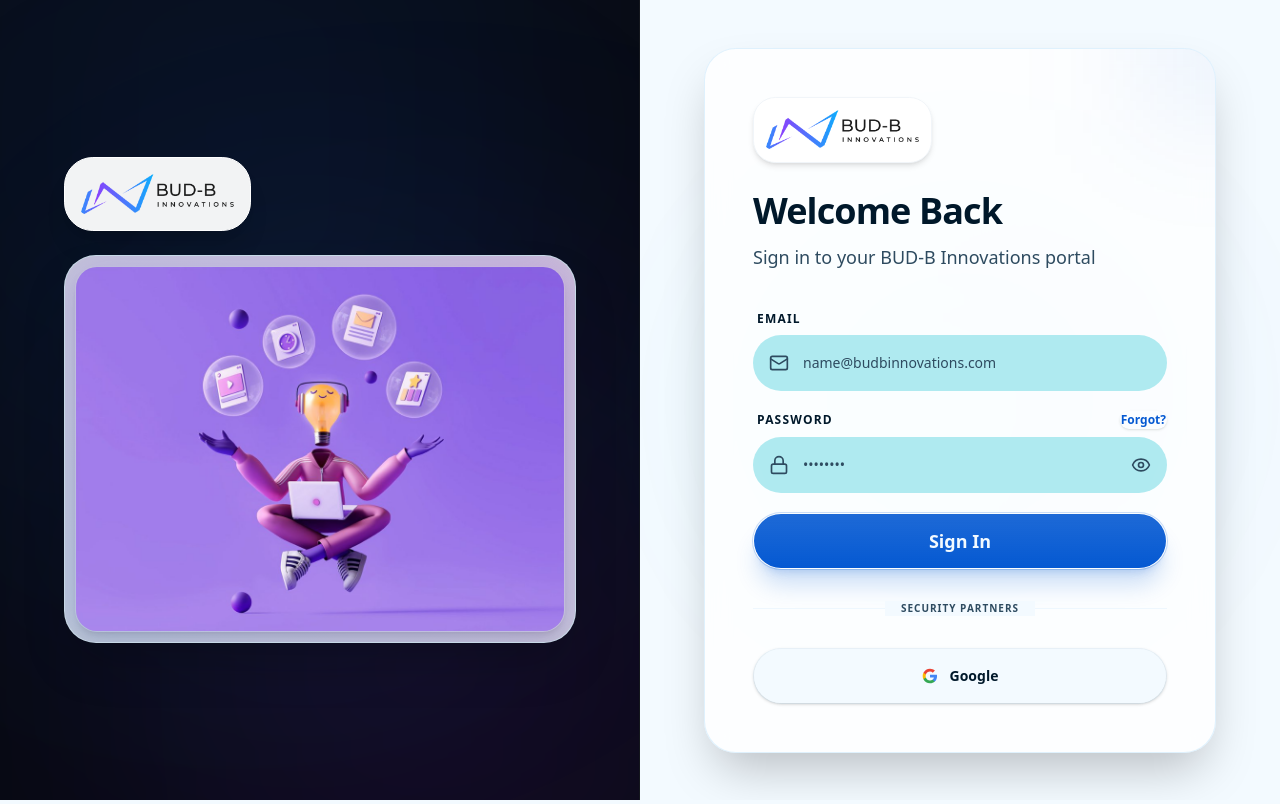
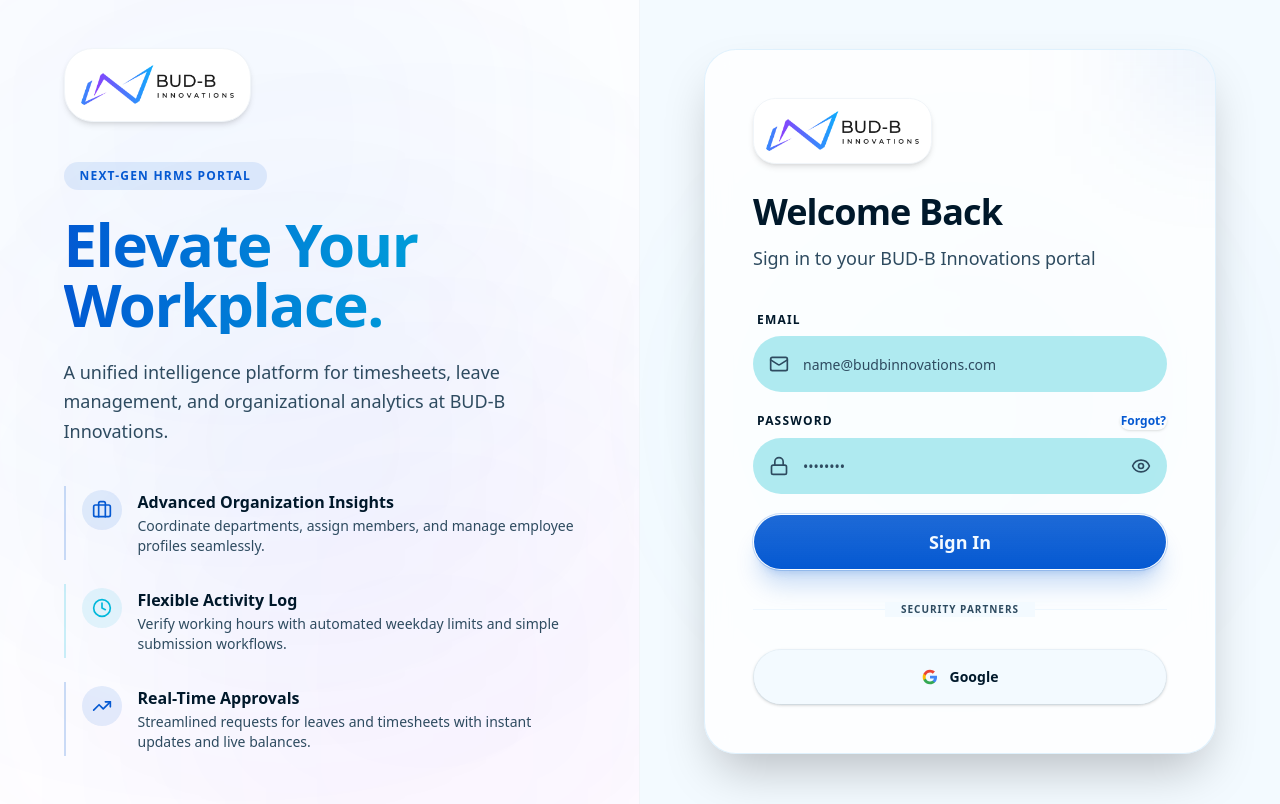
Before and after one commit to Surya-2k4/Bud-B_HR_PORTAL, a Next.js app: page / in a window 1280 px wide. Built offline with nearby package versions, Linux system fonts and the light colour scheme; no server answers.

Commit message:
Fixed UI updates

```diff
--- a/src/app/layout.tsx
+++ b/src/app/layout.tsx
@@ -33,6 +33,7 @@ export default function RootLayout({
           <ThemeProvider
             attribute="class"
             defaultTheme="light"
+            forcedTheme="light"
             enableSystem={false}
             disableTransitionOnChange
           >
--- a/src/app/page.tsx
+++ b/src/app/page.tsx
@@ -2,7 +2,7 @@
 
 import { useState } from 'react';
 import { motion, AnimatePresence } from 'framer-motion';
-import { Briefcase, Mail, Lock, ArrowRight, ChevronLeft, UserPlus, ShieldCheck, Eye, EyeOff } from 'lucide-react';
+import { Briefcase, Mail, Lock, ArrowRight, ChevronLeft, UserPlus, ShieldCheck, Eye, EyeOff, Clock, TrendingUp } from 'lucide-react';
 import { Button } from '@/components/ui/button';
 import { Input } from '@/components/ui/input';
 import { Label } from '@/components/ui/label';
@@ -83,7 +83,7 @@ export default function LoginPage() {
   return (
     <div className="min-h-screen flex flex-col lg:flex-row bg-background overflow-hidden">
       {/* Left Side: Branding & Info */}
-      <div className="hidden lg:flex lg:w-1/2 bg-[#080B11] relative overflow-hidden items-center justify-center p-12 border-r border-white/5">
+      <div className="hidden lg:flex lg:w-1/2 bg-white dark:bg-[#080B11] relative overflow-hidden items-center justify-center p-12 border-r border-slate-100 dark:border-white/5">
         {/* Animated Background Elements */}
         <div className="absolute inset-0 pointer-events-none">
           <motion.div
@@ -93,7 +93,7 @@ export default function LoginPage() {
               y: [0, -30, 0],
             }}
             transition={{ duration: 15, repeat: Infinity, ease: "easeInOut" }}
-            className="absolute top-[-20%] left-[-10%] w-[80%] h-[80%] bg-blue-600/10 rounded-full blur-[140px]"
+            className="absolute top-[-20%] left-[-10%] w-[80%] h-[80%] bg-blue-600/5 dark:bg-blue-600/10 rounded-full blur-[140px]"
           />
           <motion.div
             animate={{
@@ -102,7 +102,7 @@ export default function LoginPage() {
               y: [0, 40, 0],
             }}
             transition={{ duration: 18, repeat: Infinity, ease: "easeInOut" }}
-            className="absolute bottom-[-20%] right-[-10%] w-[80%] h-[80%] bg-purple-600/10 rounded-full blur-[140px]"
+            className="absolute bottom-[-20%] right-[-10%] w-[80%] h-[80%] bg-purple-600/5 dark:bg-purple-600/10 rounded-full blur-[140px]"
           />
           <motion.div
             animate={{
@@ -111,34 +111,65 @@ export default function LoginPage() {
               y: [-20, 20, -20],
             }}
             transition={{ duration: 22, repeat: Infinity, ease: "easeInOut" }}
-            className="absolute top-[30%] left-[20%] w-[50%] h-[50%] bg-cyan-500/10 rounded-full blur-[120px]"
+            className="absolute top-[30%] left-[20%] w-[50%] h-[50%] bg-cyan-500/5 dark:bg-cyan-500/10 rounded-full blur-[120px]"
           />
         </div>
 
-        <div className="relative z-10 text-white max-w-lg w-full flex flex-col gap-6">
+        <div className="relative z-10 text-slate-900 dark:text-white max-w-lg w-full flex flex-col gap-10">
           <motion.div
             initial={{ opacity: 0, y: 30 }}
             animate={{ opacity: 1, y: 0 }}
             transition={{ duration: 0.8, ease: "easeOut" }}
-            className="flex flex-col gap-6"
+            className="flex flex-col gap-10"
           >
             {/* Logo container with white background to make the black text of the logo pop */}
-            <div className="bg-white/95 rounded-2xl p-4 shadow-xl flex items-center justify-center border border-white max-w-[280px] self-center lg:self-start">
+            <div className="bg-white rounded-2xl p-4 shadow-md flex items-center justify-center border border-slate-100 dark:border-white/10 max-w-[280px] self-center lg:self-start">
               <img src="/logo.png" alt="BUD-B Innovations Logo" className="h-10 w-auto object-contain" />
             </div>
 
-            {/* Main Branding Banner Image Container */}
-            <div className="glass dark:glass-dark rounded-[32px] p-2.5 border border-white/10 dark:border-white/5 shadow-2xl bg-white/5 backdrop-blur-xl relative overflow-hidden group">
-              <div className="absolute inset-0 bg-gradient-to-tr from-blue-500/10 to-purple-500/10 opacity-50 pointer-events-none" />
+            {/* Redesigned Modern Text & Components (Cardless) */}
+            <div className="space-y-6">
+              <span className="text-xs font-black uppercase tracking-widest text-primary bg-primary/10 px-4 py-1.5 rounded-full inline-block">
+                Next-Gen HRMS Portal
+              </span>
+              <h1 className="text-5xl lg:text-6xl font-black tracking-tight leading-none bg-gradient-to-r from-primary to-cyan-500 bg-clip-text text-transparent">
+                Elevate Your <br />Workplace.
+              </h1>
+              <p className="text-lg text-muted-foreground max-w-md font-medium leading-relaxed">
+                A unified intelligence platform for timesheets, leave management, and organizational analytics at BUD-B Innovations.
+              </p>
+            </div>
 
-              {/* Floating glow behind the banner image */}
-              <div className="absolute -inset-1 bg-gradient-to-tr from-blue-500 to-purple-600 rounded-[32px] blur-xl opacity-20 group-hover:opacity-30 transition duration-1000" />
+            <div className="space-y-6">
+              <div className="flex gap-4 items-start border-l-2 border-primary/20 pl-4 py-1 hover:border-primary transition-colors">
+                <div className="p-2.5 rounded-xl bg-primary/10 text-primary">
+                  <Briefcase size={20} />
+                </div>
+                <div>
+                  <h3 className="font-bold text-base text-foreground">Advanced Organization Insights</h3>
+                  <p className="text-sm text-muted-foreground mt-0.5 font-medium">Coordinate departments, assign members, and manage employee profiles seamlessly.</p>
+                </div>
+              </div>
 
-              <img
-                src="/signin_illustration.png"
-                alt="BUD-B Innovations Workspace Illustration"
-                className="rounded-[22px] w-full h-auto object-cover border border-white/5 shadow-lg relative z-10 hover:scale-[1.01] transition-transform duration-500"
-              />
+              <div className="flex gap-4 items-start border-l-2 border-cyan-500/20 pl-4 py-1 hover:border-cyan-500 transition-colors">
+                <div className="p-2.5 rounded-xl bg-cyan-500/10 text-cyan-500">
+                  <Clock size={20} />
+                </div>
+                <div>
+                  <h3 className="font-bold text-base text-foreground">Flexible Activity Log</h3>
+                  <p className="text-sm text-muted-foreground mt-0.5 font-medium">Verify working hours with automated weekday limits and simple submission workflows.</p>
+                </div>
+              </div>
+
+              <div className="flex gap-4 items-start border-l-2 border-primary/20 pl-4 py-1 hover:border-primary transition-colors">
+                <div className="p-2.5 rounded-xl bg-primary/10 text-primary">
+                  <TrendingUp size={20} />
+                </div>
+                <div>
+                  <h3 className="font-bold text-base text-foreground">Real-Time Approvals</h3>
+                  <p className="text-sm text-muted-foreground mt-0.5 font-medium">Streamlined requests for leaves and timesheets with instant updates and live balances.</p>
+                </div>
+              </div>
             </div>
           </motion.div>
         </div>
@@ -192,6 +223,7 @@ export default function LoginPage() {
                             onChange={(e) => setEmail(e.target.value)}
                             autoComplete="off"
                             required
+                            suppressHydrationWarning={true}
                           />
                         </div>
                       </div>
@@ -218,11 +250,13 @@ export default function LoginPage() {
                             onChange={(e) => setPassword(e.target.value)}
                             autoComplete="new-password"
                             required
+                            suppressHydrationWarning={true}
                           />
                           <button
                             type="button"
                             onClick={() => setShowPassword(!showPassword)}
                             className="absolute right-4 top-1/2 -translate-y-1/2 text-muted-foreground hover:text-foreground transition-colors focus:outline-none"
+                            suppressHydrationWarning={true}
                           >
                             {showPassword ? <EyeOff size={20} /> : <Eye size={20} />}
                           </button>
@@ -232,6 +266,7 @@ export default function LoginPage() {
                         type="submit"
                         className="w-full h-14 rounded-2xl text-lg font-bold shadow-xl shadow-primary/20 hover:scale-[1.02] active:scale-[0.98] transition-all"
                         disabled={isLoading}
+                        suppressHydrationWarning={true}
                       >
                         {isLoading ? 'Processing...' : 'Sign In'}
                       </Button>
@@ -297,6 +332,7 @@ export default function LoginPage() {
                             placeholder="name@budbinnovations.com"
                             className="pl-12 h-14 rounded-2xl bg-accent/30 border-2 border-transparent focus-visible:border-primary/50 transition-all"
                             required
+                            suppressHydrationWarning={true}
                           />
                         </div>
                       </div>
@@ -304,6 +340,7 @@ export default function LoginPage() {
                         type="submit"
                         className="w-full h-14 rounded-2xl text-lg font-bold shadow-xl shadow-primary/20"
                         disabled={isLoading}
+                        suppressHydrationWarning={true}
                       >
                         {isLoading ? 'Sending...' : 'Send Recovery Link'}
                       </Button>
@@ -341,25 +378,26 @@ export default function LoginPage() {
                       <div className="grid grid-cols-2 gap-4">
                         <div className="space-y-2">
                           <Label className="font-bold text-xs uppercase tracking-widest ml-1">First Name</Label>
-                          <Input className="h-14 rounded-2xl bg-accent/30 border-none" required />
+                          <Input className="h-14 rounded-2xl bg-accent/30 border-none" required suppressHydrationWarning={true} />
                         </div>
                         <div className="space-y-2">
                           <Label className="font-bold text-xs uppercase tracking-widest ml-1">Last Name</Label>
-                          <Input className="h-14 rounded-2xl bg-accent/30 border-none" required />
+                          <Input className="h-14 rounded-2xl bg-accent/30 border-none" required suppressHydrationWarning={true} />
                         </div>
                       </div>
                       <div className="space-y-2">
                         <Label className="font-bold text-xs uppercase tracking-widest ml-1">Work Email</Label>
-                        <Input type="email" placeholder="name@budbinnovations.com" className="h-14 rounded-2xl bg-accent/30 border-none" required />
+                        <Input type="email" placeholder="name@budbinnovations.com" className="h-14 rounded-2xl bg-accent/30 border-none" required suppressHydrationWarning={true} />
                       </div>
                       <div className="space-y-2">
                         <Label className="font-bold text-xs uppercase tracking-widest ml-1">Department</Label>
-                        <Input placeholder="e.g. Engineering" className="h-14 rounded-2xl bg-accent/30 border-none" required />
+                        <Input placeholder="e.g. Engineering" className="h-14 rounded-2xl bg-accent/30 border-none" required suppressHydrationWarning={true} />
                       </div>
                       <Button
                         type="submit"
                         className="w-full h-14 rounded-2xl text-lg font-bold shadow-xl shadow-primary/20"
                         disabled={isLoading}
+                        suppressHydrationWarning={true}
                       >
                         {isLoading ? 'Submitting...' : 'Submit Request'}
                       </Button>
--- a/src/components/ui/sonner.tsx
+++ b/src/components/ui/sonner.tsx
@@ -1,15 +1,12 @@
 "use client"
 
-import { useTheme } from "next-themes"
 import { Toaster as Sonner, type ToasterProps } from "sonner"
 import { CircleCheckIcon, InfoIcon, TriangleAlertIcon, OctagonXIcon, Loader2Icon } from "lucide-react"
 
 const Toaster = ({ ...props }: ToasterProps) => {
-  const { theme = "system" } = useTheme()
-
   return (
     <Sonner
-      theme={theme as ToasterProps["theme"]}
+      theme="light"
       className="toaster group"
       icons={{
         success: (
--- a/src/context/auth-context.tsx
+++ b/src/context/auth-context.tsx
@@ -200,6 +200,7 @@ function PasswordChangeScreen({ user, onComplete }: { user: User; onComplete: ()
                   value={newPassword}
                   onChange={(e) => setNewPassword(e.target.value)}
                   required
+                  suppressHydrationWarning={true}
                 />
               </div>
             </div>
@@ -214,6 +215,7 @@ function PasswordChangeScreen({ user, onComplete }: { user: User; onComplete: ()
                   value={confirmPassword}
                   onChange={(e) => setConfirmPassword(e.target.value)}
                   required
+                  suppressHydrationWarning={true}
                 />
               </div>
             </div>
@@ -221,6 +223,7 @@ function PasswordChangeScreen({ user, onComplete }: { user: User; onComplete: ()
               type="submit"
               className="w-full h-14 rounded-2xl text-lg font-bold shadow-xl shadow-primary/20 hover:scale-[1.02] active:scale-[0.98] transition-all"
               disabled={isSubmitting}
+              suppressHydrationWarning={true}
             >
               {isSubmitting ? 'Updating...' : 'Update Password'}
             </Button>
```
Also changed, not shown: eslint.config.mjs (+7 -0 lines), src/app/globals.css (+0 -30 lines), src/components/shared/header.tsx (+1 -11 lines), src/store/firebaseHRStore.ts (+18 -4 lines).
